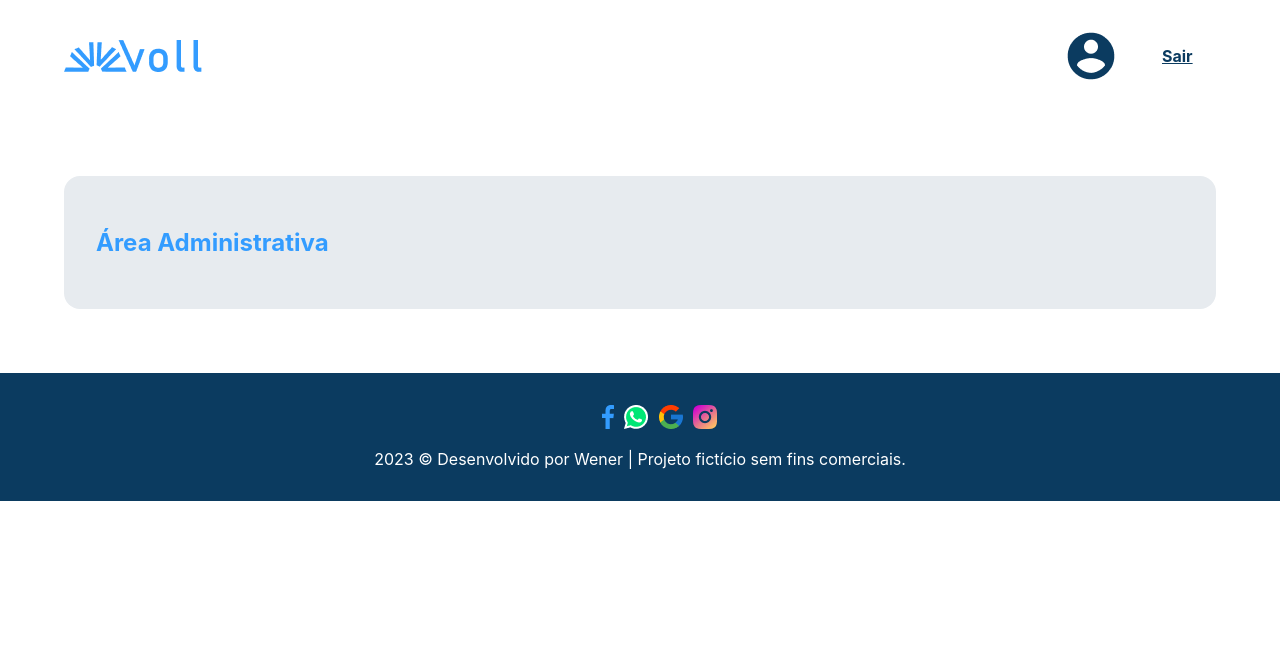
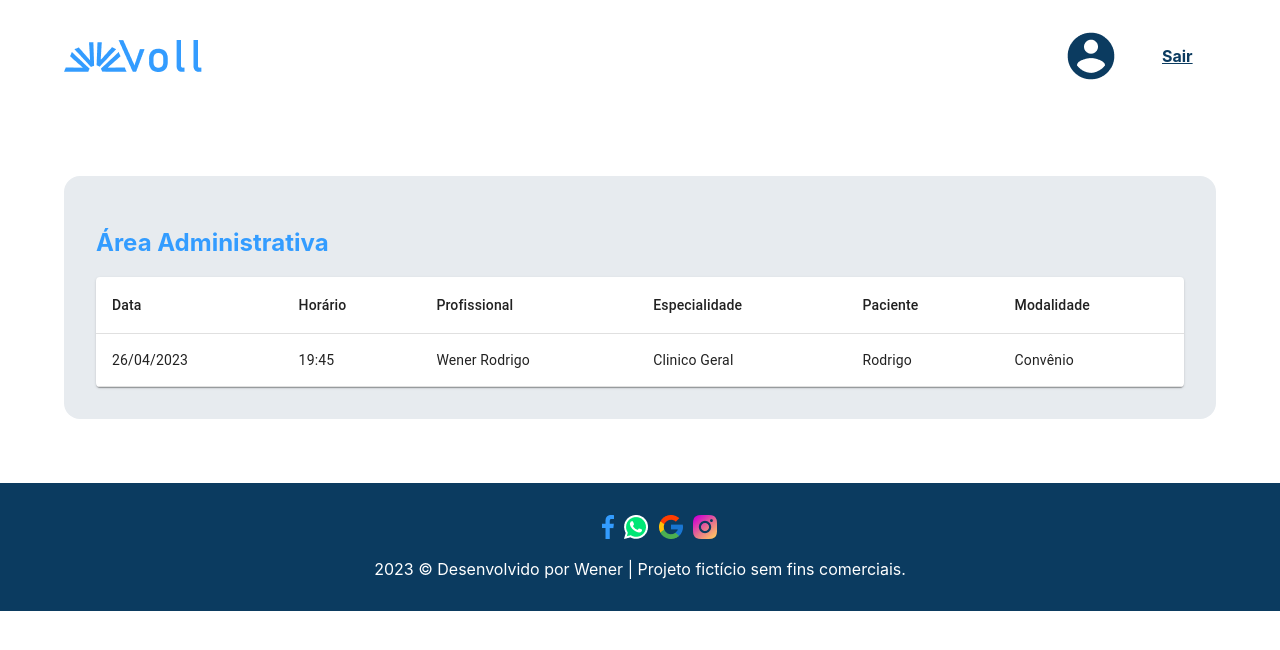
Before and after one commit to WenerRodrigo/voll-react, a React (Create React App) app: page / in a window 1280 px wide. Shown: the top 650 px of the page. Built offline with nearby package versions, Linux system fonts and the light colour scheme; data requests are answered from the project's data file; the HTML template or start-up script is replaced by a standard one.

Commit message:
criado o componente de tabela

```diff
--- a/src/App.tsx
+++ b/src/App.tsx
@@ -2,14 +2,18 @@ import "./App.css";
 import Container from "./components/Container";
 import Footer from "./components/Footer";
 import Header from "./components/Header";
+import Tabela from "./components/Tabela";
 import Titulo from "./components/Titulo";
+import useDadosConsulta from "./useDadosConsulta";
 
 function App() {
+  const { dados, erro } = useDadosConsulta();
   return (
     <>
       <Header />
       <Container>
         <Titulo>Área Administrativa</Titulo>
+        <Tabela />
       </Container>
       <Footer />
     </>
--- /dev/null
+++ b/src/components/Tabela/index.tsx
@@ -0,0 +1,42 @@
+import { TableContainer } from "@mui/material";
+import { Paper } from "@mui/material";
+import { Table } from "@mui/material";
+import TableHead from "@mui/material/TableHead/TableHead";
+import TableRow from "@mui/material/TableRow/TableRow";
+import TableCell from "@mui/material/TableCell/TableCell";
+import TableBody from "@mui/material/TableBody/TableBody";
+
+function Tabela() {
+  return (
+    <>
+      <TableContainer component={Paper}>
+        <Table sx={{ minWidth: 700 }} aria-label="tabela-customizada">
+          <TableHead>
+            <TableRow>
+              <TableCell>Data</TableCell>
+              <TableCell>Horário</TableCell>
+              <TableCell>Profissional</TableCell>
+              <TableCell>Especialidade</TableCell>
+              <TableCell>Paciente</TableCell>
+              <TableCell>Modalidade</TableCell>
+            </TableRow>
+          </TableHead>
+          <TableBody>
+            <TableRow>
+              <TableCell component="th" scope="row">
+                26/04/2023
+              </TableCell>
+              <TableCell>19:45</TableCell>
+              <TableCell>Wener Rodrigo</TableCell>
+              <TableCell>Clinico Geral</TableCell>
+              <TableCell>Rodrigo</TableCell>
+              <TableCell>Convênio</TableCell>
+            </TableRow>
+          </TableBody>
+        </Table>
+      </TableContainer>
+    </>
+  );
+}
+
+export default Tabela;
--- /dev/null
+++ b/src/useDadosConsulta.ts
@@ -0,0 +1,9 @@
+import IConsulta from "./types/IConsulta";
+import useFetch from "./useFetch"
+
+
+const useDadosConsulta = () => {
+    return useFetch<IConsulta[]>({ url: 'consultas'});
+}
+
+export default useDadosConsulta;
```
